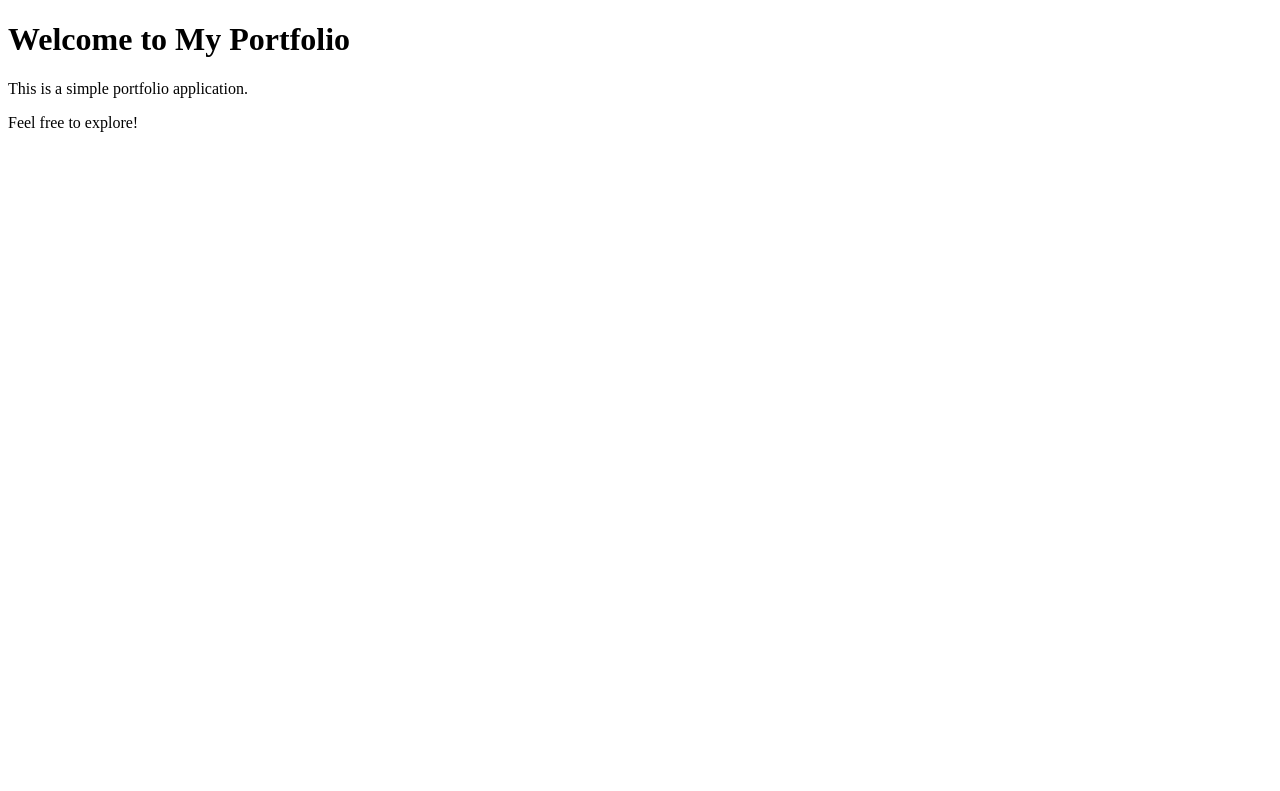
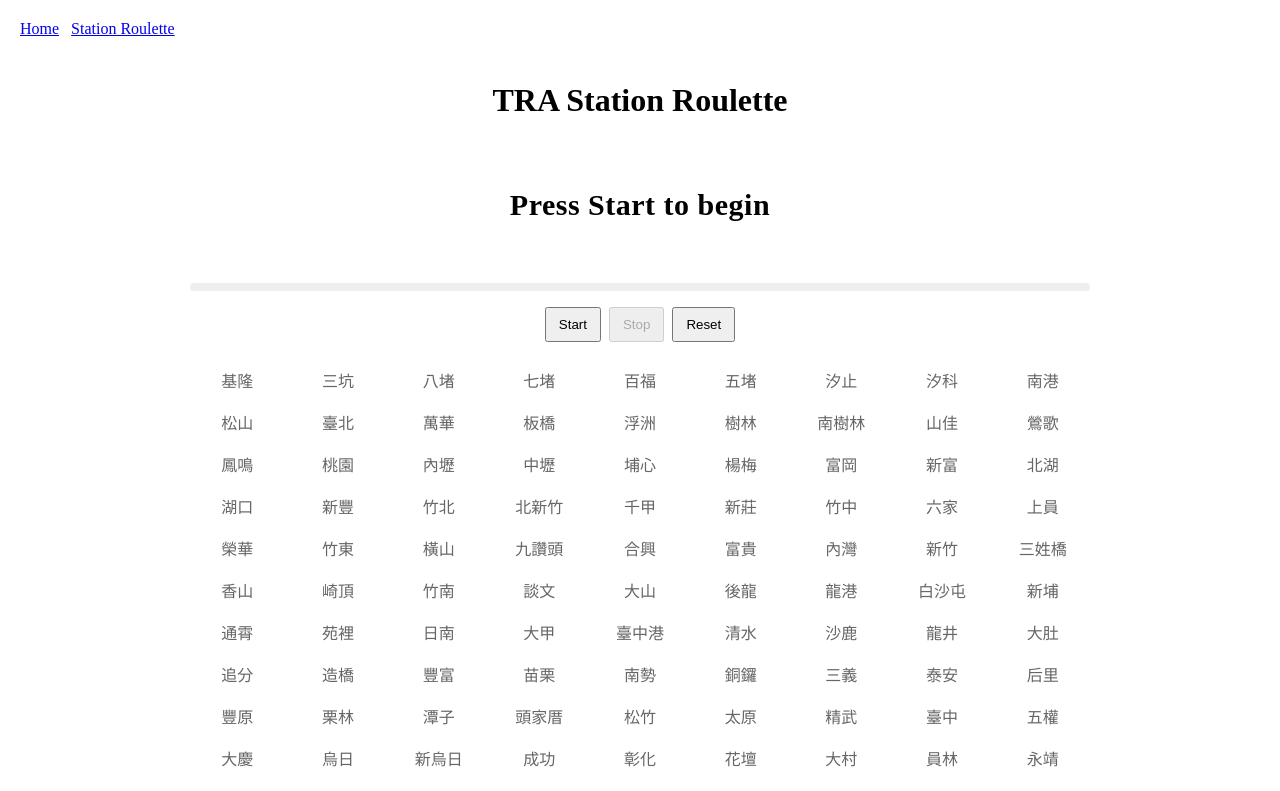
Before and after one commit to moose1108/matt-portfolio, a React (Vite) app: page /roulette in a window 1280 px wide. Shown: the top 791 px of the page. Built offline with nearby package versions, Linux system fonts and the light colour scheme.

Commit message:
pick a station v1

```diff
--- a/package.json
+++ b/package.json
@@ -14,8 +14,10 @@
   },
   "dependencies": {
     "gh-pages": "^6.3.0",
+    "leaflet": "^1.9.4",
     "react": "^19.1.0",
     "react-dom": "^19.1.0",
+    "react-leaflet": "^5.0.0",
     "react-router-dom": "^7.8.0"
   },
   "devDependencies": {
--- a/src/App.jsx
+++ b/src/App.jsx
@@ -1,15 +1,19 @@
 import React from 'react';
-import { BrowserRouter } from 'react-router-dom';
+import { BrowserRouter, Routes, Route, Link } from "react-router-dom";
+import StationRoulette from "./components/StationRoulette";
 
 const App = () => {
   return (
-    <>
-      <BrowserRouter>
-      </BrowserRouter>
-      <h1>Welcome to My Portfolio</h1>
-      <p>This is a simple portfolio application.</p>
-      <p>Feel free to explore!</p>
-    </>
+    <BrowserRouter basename={import.meta.env.BASE_URL}>
+      <nav style={{ display: "flex", gap: 12, padding: 12 }}>
+        <Link to="/">Home</Link>
+        <Link to="/roulette">Station Roulette</Link>
+      </nav>
+      <Routes>
+        <Route path="/" element={<div style={{ padding: 16 }}>Home</div>} />
+        <Route path="/roulette" element={<StationRoulette />} />
+      </Routes>
+    </BrowserRouter>
   )
 }
 
--- /dev/null
+++ b/src/components/StationRoulette.jsx
@@ -0,0 +1,159 @@
+// src/pages/StationRouletteLite.jsx
+import { useEffect, useMemo, useRef, useState } from "react";
+import stationsRaw from "../data/stations.json";
+
+// 標準化站名：台→臺、去空白與括號
+function normalizeName(name) {
+  return String(name)
+    .replace(/台/g, "臺")
+    .replace(/\s+/g, "")
+    .replace(/（.*?）|\(.*?\)/g, "");
+}
+const stations = Array.from(new Set(stationsRaw.map(normalizeName).filter(Boolean)));
+
+function useRoulette(list, {
+  ticks = 140,       // 總跳動次數（越大→越久）
+  baseDelay = 12,    // 起始延遲 ms（越小→前段越快）
+  grow = 1.16,       // 每跳延遲乘數（>1→漸慢），1.14~1.18 手感好
+  maxDelay = 1000,   // 單跳最大延遲上限
+} = {}) {
+  const [current, setCurrent] = useState("Press Start to begin");
+  const [running, setRunning] = useState(false);
+  const [done, setDone] = useState(false);
+  const [finalTarget, setFinalTarget] = useState(null);
+  const [index, setIndex] = useState(0);
+  const timerRef = useRef(null);
+
+  // 預先算好每一跳的延遲（漸慢）
+  const delays = useMemo(() => {
+    const arr = [];
+    let d = baseDelay;
+    for (let i = 0; i < ticks; i++) {
+      arr.push(Math.min(d, maxDelay));
+      d *= grow;
+    }
+    return arr;
+  }, [ticks, baseDelay, grow, maxDelay]);
+
+  // 產一副「轉盤序列」，最後一格鎖定目標
+  const deck = useMemo(() => {
+    if (!finalTarget) return [];
+    const bag = [...list].sort(() => Math.random() - 0.5);
+    if (!bag.includes(finalTarget)) bag[0] = finalTarget;
+    while (bag.length < ticks) bag.push(...[...list].sort(() => Math.random() - 0.5));
+    bag[ticks - 1] = finalTarget;
+    return bag.slice(0, ticks);
+  }, [list, ticks, finalTarget]);
+
+  const start = () => {
+    if (running) return;
+    setFinalTarget(list[Math.floor(Math.random() * list.length)]);
+    setIndex(0);
+    setCurrent("…");
+    setDone(false);
+    setRunning(true);
+  };
+  const stop = () => {
+    setRunning(false);
+    if (timerRef.current) clearTimeout(timerRef.current);
+  };
+  const reset = () => {
+    stop();
+    setIndex(0);
+    setCurrent("Press Start to begin");
+    setDone(false);
+    setFinalTarget(null);
+  };
+
+  useEffect(() => {
+    if (!running || !finalTarget || deck.length === 0) return;
+    const tick = () => {
+      setCurrent(deck[index]);
+      const next = index + 1;
+      if (next >= deck.length) {
+        setRunning(false);
+        setDone(true);
+        return;
+      }
+      setIndex(next);
+      timerRef.current = setTimeout(tick, delays[next]);
+    };
+    timerRef.current = setTimeout(tick, delays[0]);
+    return () => timerRef.current && clearTimeout(timerRef.current);
+  }, [running, finalTarget, deck, delays, index]);
+
+  const progress = Math.min(1, (index + (done ? 1 : 0)) / ticks);
+  return { current, done, running, progress, start, stop, reset };
+}
+
+export default function StationRouletteLite() {
+  const { current, done, running, progress, start, stop, reset } =
+    useRoulette(stations, { ticks: 150, baseDelay: 10, grow: 1.17 });
+
+  const mapsUrl = useMemo(() => {
+    if (!done) return null;
+    const q = encodeURIComponent(`${current} 車站, 台灣`);
+    return `https://www.google.com/maps?q=${q}`;
+  }, [done, current]);
+
+  return (
+    <div style={{ maxWidth: 900, margin: "0 auto", padding: 16 }}>
+      <h1 style={{ textAlign: "center", margin: "16px 0" }}>TRA Station Roulette</h1>
+
+      {/* 「拉霸」視覺：上一個/當前/下一個 */}
+      <div style={{ display: "grid", placeItems: "center", height: 140, marginBottom: 8 }}>
+        <div style={{ textAlign: "center" }}>
+          <div style={{ opacity: 0.35, fontSize: 18, height: 24 }}>{running ? "…" : ""}</div>
+          <div style={{ fontSize: done ? 34 : 30, fontWeight: 700, letterSpacing: 0.5 }}>
+            {done ? `We are going to ${current}` : current}
+          </div>
+          <div style={{ opacity: 0.35, fontSize: 18, height: 24 }}>{running ? "…" : ""}</div>
+        </div>
+      </div>
+
+      {/* 進度條 */}
+      <div style={{ height: 8, background: "#eee", borderRadius: 6, overflow: "hidden", margin: "8px 0 16px" }}>
+        <div style={{ height: "100%", width: `${Math.round(progress * 100)}%`, background: "#4caf50" }} />
+      </div>
+
+      {/* 控制區 */}
+      <div style={{ display: "flex", gap: 8, justifyContent: "center", marginBottom: 12 }}>
+        <button onClick={start} disabled={running} style={{ padding: "8px 12px" }}>Start</button>
+        <button onClick={stop} disabled={!running} style={{ padding: "8px 12px" }}>Stop</button>
+        <button onClick={reset} disabled={running} style={{ padding: "8px 12px" }}>Reset</button>
+        {done && (
+          <a
+            href={mapsUrl}
+            target="_blank" rel="noreferrer"
+            style={{ padding: "8px 12px", background: "#1a73e8", color: "#fff", borderRadius: 6, textDecoration: "none" }}
+            title="在 Google Maps 開啟"
+          >
+            Open in Google Maps
+          </a>
+        )}
+      </div>
+
+      {/* 可選：把全部站名做成雲圖，抽中者加亮 */}
+      <div style={{
+        display: "grid",
+        gridTemplateColumns: "repeat(auto-fill, minmax(90px, 1fr))",
+        gap: 6, paddingTop: 8, color: "#666"
+      }}>
+        {stations.slice(0, 240).map((s) => (
+          <div key={s}
+            style={{
+              padding: "6px 8px",
+              borderRadius: 8,
+              background: s === current ? "rgba(76,175,80,0.12)" : "transparent",
+              fontWeight: s === current ? 700 : 400,
+              color: s === current ? "#2e7d32" : "#666",
+              textAlign: "center",
+            }}
+          >
+            {s}
+          </div>
+        ))}
+      </div>
+    </div>
+  );
+}
--- /dev/null
+++ b/src/data/stations.json
@@ -0,0 +1,242 @@
+[
+  "基隆",
+  "三坑",
+  "八堵",
+  "七堵",
+  "百福",
+  "五堵",
+  "汐止",
+  "汐科",
+  "南港",
+  "松山",
+  "臺北",
+  "臺北",
+  "萬華",
+  "板橋",
+  "浮洲",
+  "樹林",
+  "南樹林",
+  "山佳",
+  "鶯歌",
+  "鳳鳴",
+  "桃園",
+  "內壢",
+  "中壢",
+  "埔心",
+  "楊梅",
+  "富岡",
+  "新富",
+  "北湖",
+  "湖口",
+  "新豐",
+  "竹北",
+  "北新竹",
+  "千甲",
+  "新莊",
+  "竹中",
+  "六家",
+  "上員",
+  "榮華",
+  "竹東",
+  "橫山",
+  "九讚頭",
+  "合興",
+  "富貴",
+  "內灣",
+  "新竹",
+  "三姓橋",
+  "香山",
+  "崎頂",
+  "竹南",
+  "談文",
+  "大山",
+  "後龍",
+  "龍港",
+  "白沙屯",
+  "新埔",
+  "通霄",
+  "苑裡",
+  "日南",
+  "大甲",
+  "臺中港",
+  "清水",
+  "沙鹿",
+  "龍井",
+  "大肚",
+  "追分",
+  "造橋",
+  "豐富",
+  "苗栗",
+  "南勢",
+  "銅鑼",
+  "三義",
+  "泰安",
+  "后里",
+  "豐原",
+  "栗林",
+  "潭子",
+  "頭家厝",
+  "松竹",
+  "太原",
+  "精武",
+  "臺中",
+  "五權",
+  "大慶",
+  "烏日",
+  "新烏日",
+  "成功",
+  "彰化",
+  "花壇",
+  "大村",
+  "員林",
+  "永靖",
+  "社頭",
+  "田中",
+  "二水",
+  "源泉",
+  "濁水",
+  "龍泉",
+  "集集",
+  "水里",
+  "車埕",
+  "林內",
+  "石榴",
+  "斗六",
+  "斗南",
+  "石龜",
+  "大林",
+  "民雄",
+  "嘉北",
+  "嘉義",
+  "水上",
+  "南靖",
+  "後壁",
+  "新營",
+  "柳營",
+  "林鳳營",
+  "隆田",
+  "拔林",
+  "善化",
+  "南科",
+  "新市",
+  "永康",
+  "大橋",
+  "臺南",
+  "保安",
+  "仁德",
+  "中洲",
+  "長榮大學",
+  "沙崙",
+  "大湖",
+  "路竹",
+  "岡山",
+  "橋頭",
+  "楠梓",
+  "新左營",
+  "左營",
+  "內惟",
+  "美術館",
+  "鼓山",
+  "三塊厝",
+  "高雄",
+  "民族",
+  "科工館",
+  "正義",
+  "鳳山",
+  "後庄",
+  "九曲堂",
+  "六塊厝",
+  "屏東",
+  "歸來",
+  "麟洛",
+  "西勢",
+  "竹田",
+  "潮州",
+  "崁頂",
+  "南州",
+  "鎮安",
+  "林邊",
+  "佳冬",
+  "東海",
+  "枋寮",
+  "加祿",
+  "內獅",
+  "枋山",
+  "大武",
+  "瀧溪",
+  "金崙",
+  "太麻里",
+  "知本",
+  "康樂",
+  "臺東",
+  "山里",
+  "鹿野",
+  "瑞源",
+  "瑞和",
+  "關山",
+  "海端",
+  "池上",
+  "富里",
+  "東竹",
+  "東里",
+  "玉里",
+  "三民",
+  "瑞穗",
+  "富源",
+  "大富",
+  "光復",
+  "萬榮",
+  "鳳林",
+  "南平",
+  "林榮新光",
+  "豐田",
+  "壽豐",
+  "平和",
+  "志學",
+  "吉安",
+  "花蓮",
+  "北埔",
+  "景美",
+  "新城",
+  "崇德",
+  "和仁",
+  "和平",
+  "漢本",
+  "武塔",
+  "南澳",
+  "東澳",
+  "永樂",
+  "蘇澳",
+  "蘇澳新",
+  "冬山",
+  "羅東",
+  "中里",
+  "二結",
+  "宜蘭",
+  "四城",
+  "礁溪",
+  "頂埔",
+  "頭城",
+  "外澳",
+  "龜山",
+  "大溪",
+  "大里",
+  "石城",
+  "福隆",
+  "貢寮",
+  "雙溪",
+  "牡丹",
+  "三貂嶺",
+  "大華",
+  "十分",
+  "望古",
+  "嶺腳",
+  "平溪",
+  "菁桐",
+  "猴硐",
+  "瑞芳",
+  "海科館",
+  "八斗子",
+  "四腳亭",
+  "暖暖"
+]
--- a/src/main.jsx
+++ b/src/main.jsx
@@ -1,6 +1,8 @@
 import { StrictMode } from 'react'
 import { createRoot } from 'react-dom/client'
 import App from './App.jsx'
+import 'leaflet/dist/leaflet.css';
+
 
 createRoot(document.getElementById('root')).render(
   <StrictMode>
```
Also changed, not shown: 1 other file (tests, documents, lock files or other folders).
